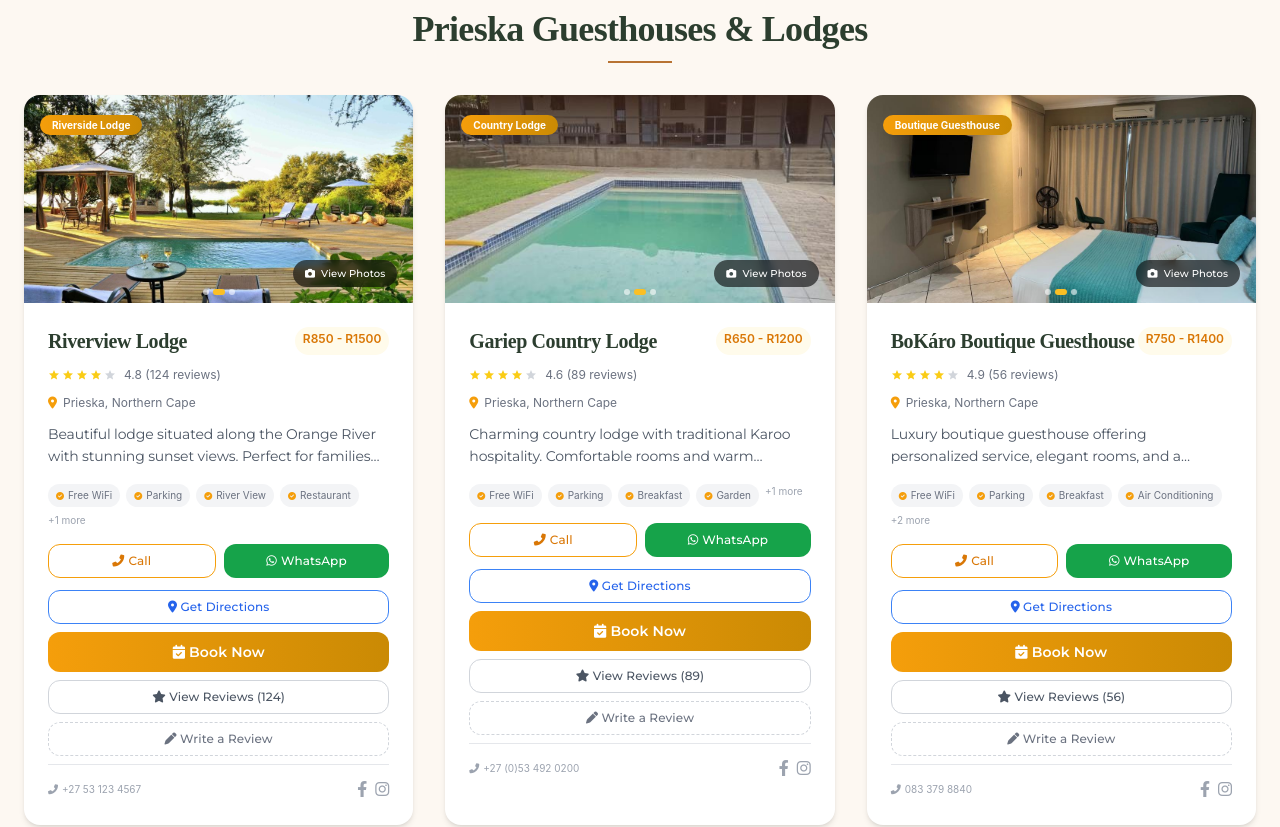
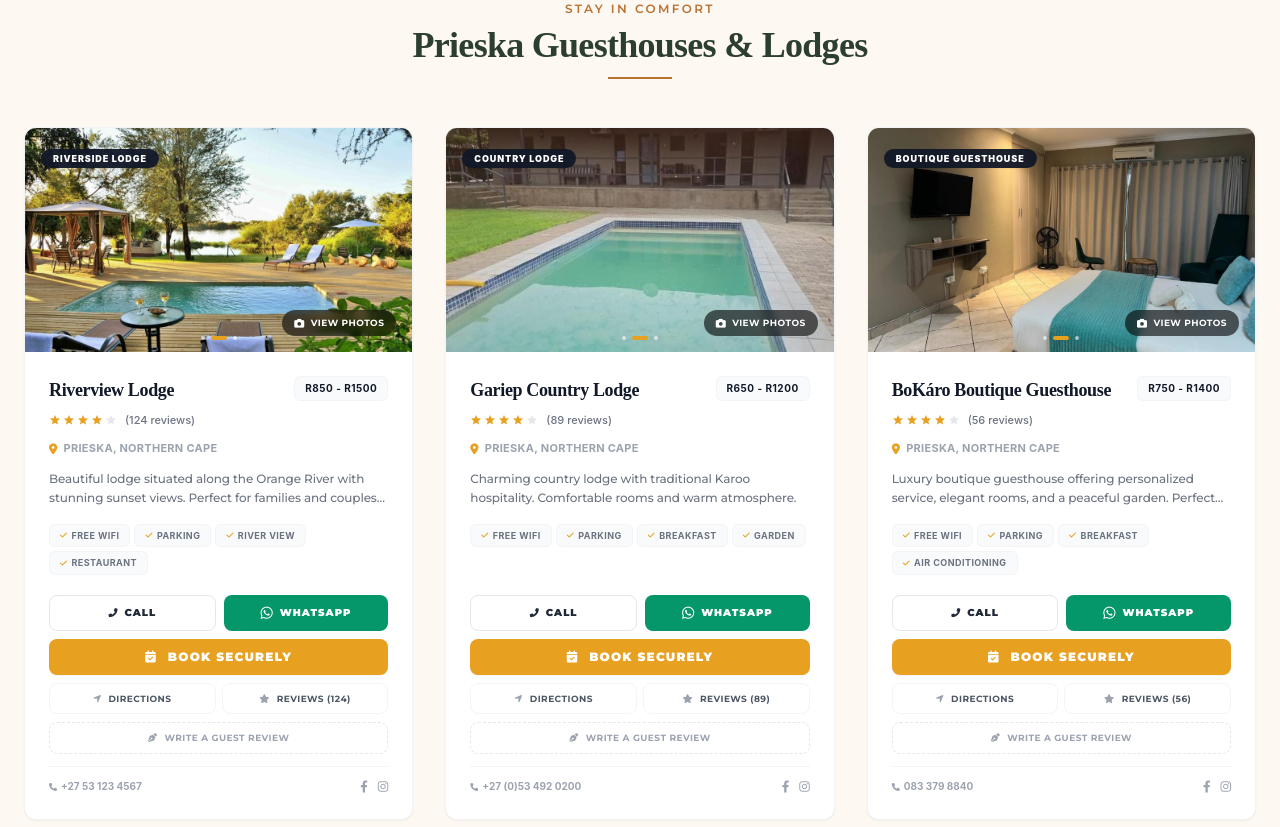
Before and after one commit to MondeNel/prieska-tourism, a React (Vite) app in the folder prieska-tourism/: page / in a window 1280 px wide. Shown: the part 5823-6650 px from the top of the page. Built offline with nearby package versions, Linux system fonts and the light colour scheme; the HTML template or start-up script is replaced by a standard one.

Commit message:
style(stay): unify accommodation actions block into clear micro-button layouts and patch directions link

```diff
--- a/prieska-tourism/src/components/Accommodation.jsx
+++ b/prieska-tourism/src/components/Accommodation.jsx
@@ -10,7 +10,7 @@ const StarRating = ({ rating, size = '3' }) => {
   return (
     <div className="flex gap-0.5">
       {[1, 2, 3, 4, 5].map((star) => (
-        <svg key={star} className={`${sizeClass} ${star <= rating ? 'text-yellow-400' : 'text-gray-300'}`} fill="currentColor" viewBox="0 0 24 24">
+        <svg key={star} className={`${sizeClass} ${star <= rating ? 'text-[#E8A020]' : 'text-gray-200'}`} fill="currentColor" viewBox="0 0 24 24">
           <path d="M12 17.27L18.18 21l-1.64-7.03L22 9.24l-7.19-.61L12 2 9.19 8.63 2 9.24l5.46 4.73L5.82 21z"/>
         </svg>
       ))}
@@ -21,25 +21,28 @@ const StarRating = ({ rating, size = '3' }) => {
 const ImageCarousel = ({ images, onOpenGallery }) => {
   const [currentIndex, setCurrentIndex] = useState(0);
   const [isHovered, setIsHovered] = useState(false);
+
   useEffect(() => {
     if (!images?.length) return;
     let interval;
     if (!isHovered) interval = setInterval(() => setCurrentIndex(prev => (prev + 1) % images.length), 4000);
     return () => clearInterval(interval);
   }, [images, isHovered]);
-  const goToSlide = (idx) => setCurrentIndex(idx);
+
   const next = (e) => { e.stopPropagation(); setCurrentIndex((prev) => (prev + 1) % images.length); };
   const prev = (e) => { e.stopPropagation(); setCurrentIndex((prev) => (prev - 1 + images.length) % images.length); };
-  if (!images?.length) return <div className="relative h-52 bg-gray-200 flex items-center justify-center">No images</div>;
+
+  if (!images?.length) return <div className="relative h-56 bg-gray-100 flex items-center justify-center text-xs text-gray-400">No images available</div>;
+
   return (
-    <div className="relative h-52 overflow-hidden cursor-pointer group/carousel" onMouseEnter={() => setIsHovered(true)} onMouseLeave={() => setIsHovered(false)} onClick={onOpenGallery}>
-      <img src={images[currentIndex]} alt="Slide" className="w-full h-full object-cover transition-transform duration-500 group-hover/carousel:scale-105" />
+    <div className="relative h-56 overflow-hidden cursor-pointer group/carousel" onMouseEnter={() => setIsHovered(true)} onMouseLeave={() => setIsHovered(false)} onClick={onOpenGallery}>
+      <img src={images[currentIndex]} alt="Accommodation workspace" className="w-full h-full object-cover transition-transform duration-700 ease-out group-hover/carousel:scale-105" />
       {images.length > 1 && (
         <>
-          <button onClick={prev} className="absolute left-2 top-1/2 -translate-y-1/2 bg-black/50 text-white rounded-full w-6 h-6 flex items-center justify-center text-xs opacity-0 group-hover/carousel:opacity-100 transition">‹</button>
-          <button onClick={next} className="absolute right-2 top-1/2 -translate-y-1/2 bg-black/50 text-white rounded-full w-6 h-6 flex items-center justify-center text-xs opacity-0 group-hover/carousel:opacity-100 transition">›</button>
-          <div className="absolute bottom-2 left-1/2 -translate-x-1/2 flex gap-1">
-            {images.map((_, idx) => <button key={idx} onClick={(e) => { e.stopPropagation(); goToSlide(idx); }} className={`w-1.5 h-1.5 rounded-full transition-all ${idx === currentIndex ? 'bg-amber-400 w-3' : 'bg-white/60'}`} />)}
+          <button onClick={prev} className="absolute left-3 top-1/2 -translate-y-1/2 bg-white/90 backdrop-blur-xs text-gray-900 rounded-full w-7 h-7 flex items-center justify-center shadow-sm opacity-0 group-hover/carousel:opacity-100 transition duration-300 font-bold">‹</button>
+          <button onClick={next} className="absolute right-3 top-1/2 -translate-y-1/2 bg-white/90 backdrop-blur-xs text-gray-900 rounded-full w-7 h-7 flex items-center justify-center shadow-sm opacity-0 group-hover/carousel:opacity-100 transition duration-300 font-bold">›</button>
+          <div className="absolute bottom-3 left-1/2 -translate-x-1/2 flex gap-1.5 z-10">
+            {images.map((_, idx) => <button key={idx} onClick={(e) => { e.stopPropagation(); setCurrentIndex(idx); }} className={`h-1 rounded-full transition-all duration-300 ${idx === currentIndex ? 'bg-[#E8A020] w-4' : 'bg-white/60 w-1'}`} />)}
           </div>
         </>
       )}
@@ -73,57 +76,118 @@ const Accommodation = () => {
   const toggleReviews = (id) => setVisibleReviews(prev => ({ ...prev, [id]: !prev[id] }));
   const getDirections = (name) => window.open(`https://www.google.com/maps/search/?api=1&query=${encodeURIComponent(name + ' Prieska')}`, '_blank');
 
-  if (loading) return <div className="grid grid-cols-1 md:grid-cols-2 lg:grid-cols-3 gap-8 animate-pulse">Loading...</div>;
+  if (loading) return <div className="max-w-7xl mx-auto px-4 py-20 grid grid-cols-1 md:grid-cols-3 gap-8 animate-pulse">Loading fine accommodations...</div>;
 
   return (
     <>
-      <div id="accommodation" className="container mx-auto px-6 py-20">
+      <div id="stay" className="max-w-7xl mx-auto px-4 sm:px-6 py-20 sm:py-24 border-b border-gray-100">
         <SectionTitle subtitle="STAY IN COMFORT" title="Prieska Guesthouses & Lodges" />
-        <div className="grid grid-cols-1 md:grid-cols-2 lg:grid-cols-3 gap-8">
+
+        <div className="grid grid-cols-1 md:grid-cols-2 lg:grid-cols-3 gap-8 mt-12">
           {accommodations.map(place => (
-            <div key={place.id} className="bg-white rounded-2xl overflow-hidden shadow-md hover:shadow-2xl hover:-translate-y-2 transition-all duration-300 group">
+            <div key={place.id} className="bg-white rounded-xl overflow-hidden shadow-sm hover:shadow-xl transition-all duration-300 flex flex-col h-full border border-gray-100">
+
               <div className="relative">
                 <ImageCarousel images={place.images} onOpenGallery={() => openGallery(place)} />
-                <div className="absolute top-4 left-4 z-10"><span className="bg-gradient-to-r from-amber-500 to-yellow-600 text-white text-[10px] font-bold px-3 py-1 rounded-full shadow-lg">{place.type}</span></div>
-                <button onClick={() => openGallery(place)} className="absolute bottom-4 right-4 z-10 bg-black/60 backdrop-blur-sm text-white text-[10px] px-3 py-1.5 rounded-full flex items-center gap-1.5 hover:bg-black/80 transition">
-                  <i className="fas fa-camera"></i> View Photos
+                <div className="absolute top-4 left-4 z-10">
+                  <span className="bg-gray-900/95 backdrop-blur-sm text-white text-[9px] font-black px-3 py-1 rounded-full uppercase tracking-widest shadow-sm">
+                    {place.type}
+                  </span>
+                </div>
+                <button onClick={() => openGallery(place)} className="absolute bottom-4 right-4 z-10 bg-black/60 backdrop-blur-sm text-white text-[9px] font-bold px-3 py-1.5 rounded-full flex items-center gap-1.5 hover:bg-black/80 transition-colors uppercase tracking-wider">
+                  <i className="fas fa-camera text-[10px]"></i> View Photos
                 </button>
               </div>
-              <div className="p-6">
-                <div className="flex justify-between mb-3"><h3 className="text-xl font-serif font-bold text-[#2C3E2F] group-hover:text-[#B87333] transition">{place.name}</h3><span className="text-amber-600 font-semibold text-xs bg-amber-50 px-2 py-1 rounded-full">{place.priceRange}</span></div>
-                <div className="flex items-center gap-2 mb-3"><StarRating rating={place.rating} /><span className="text-xs text-gray-500">{place.rating} ({place.reviewCount} reviews)</span></div>
-                <div className="flex items-center text-gray-500 text-xs mb-3"><i className="fas fa-map-marker-alt text-amber-500 mr-1.5"></i>Prieska, Northern Cape</div>
-                <p className="text-gray-600 text-sm leading-relaxed mb-4 line-clamp-2">{place.description}</p>
-                <div className="flex flex-wrap gap-1.5 mb-4">
-                  {place.features?.slice(0,4).map((feat,i) => <span key={i} className="inline-flex items-center gap-1 text-[10px] text-gray-500 bg-gray-100 px-2 py-1 rounded-full"><i className="fas fa-check-circle text-amber-500 text-[8px]"></i>{feat}</span>)}
-                  {place.features?.length > 4 && <span className="text-[10px] text-gray-400">+{place.features.length-4} more</span>}
+
+              <div className="p-6 flex flex-col flex-grow justify-between">
+                <div>
+                  <div className="flex items-start justify-between gap-2 mb-2">
+                    <h3 className="text-lg font-serif font-bold text-gray-900 line-clamp-1">{place.name}</h3>
+                    <span className="text-gray-900 font-bold text-[10px] tracking-wider bg-gray-50 border border-gray-100 px-2.5 py-1 rounded-md shrink-0">
+                      {place.priceRange}
+                    </span>
                   </div>
-                <div className="flex gap-2 mb-3">
-                  <button onClick={() => window.location.href=`tel:${place.contact}`} className="flex-1 border border-amber-500 text-amber-600 hover:bg-amber-500 hover:text-white py-2 rounded-xl text-xs font-medium flex justify-center items-center gap-1"><i className="fas fa-phone-alt"></i>Call</button>
-                  <button onClick={() => openWhatsApp(place.whatsapp)} className="flex-1 bg-green-600 text-white hover:bg-green-700 py-2 rounded-xl text-xs font-medium flex justify-center items-center gap-1"><i className="fab fa-whatsapp"></i>WhatsApp</button>
+
+                  <div className="flex items-center gap-2 mb-3">
+                    <StarRating rating={place.rating} />
+                    <span className="text-[11px] text-gray-500 font-medium">({place.reviewCount} reviews)</span>
                   </div>
-                <button onClick={() => getDirections(place.name)} className="w-full border border-blue-500 text-blue-600 py-2 rounded-xl text-xs font-medium hover:bg-blue-50 transition mb-2">
-                  <i className="fas fa-location-dot"></i> Get Directions
+
+                  <div className="flex items-center text-gray-400 text-[11px] font-bold tracking-wide uppercase mb-3">
+                    <i className="fas fa-map-marker-alt text-[#E8A020] mr-1.5"></i>Prieska, Northern Cape
+                  </div>
+
+                  <p className="text-xs text-gray-500 leading-relaxed font-medium mb-4 line-clamp-2">{place.description}</p>
+
+                  <div className="flex flex-wrap gap-1 mb-5">
+                    {place.features?.slice(0, 4).map((feat, i) => (
+                      <span key={i} className="inline-flex items-center gap-1 text-[9px] font-bold uppercase tracking-wider text-gray-500 bg-gray-50 border border-gray-100 px-2.5 py-1 rounded-md">
+                        <i className="fas fa-check text-[#E8A020] text-[8px]"></i>{feat}
+                      </span>
+                    ))}
+                  </div>
+                </div>
+
+                <div>
+                  {/* Comm Channel Rows */}
+                  <div className="flex gap-2 mb-2">
+                    <button onClick={() => window.location.href=`tel:${place.contact}`} className="flex-1 border border-gray-200 text-gray-800 hover:bg-gray-50 py-2 rounded-lg text-[10px] font-black uppercase tracking-widest flex justify-center items-center gap-1.5 transition-colors">
+                      <i className="fas fa-phone-alt text-[9px]"></i> Call
                     </button>
-                <button onClick={() => openBooking(place)} className="w-full bg-gradient-to-r from-amber-500 to-yellow-600 text-white py-2.5 rounded-xl text-sm font-semibold hover:shadow-lg transition mb-2">
-                  <i className="fas fa-calendar-check"></i> Book Now
+                    <button onClick={() => openWhatsApp(place.whatsapp)} className="flex-1 bg-emerald-600 hover:bg-emerald-700 text-white py-2 rounded-lg text-[10px] font-black uppercase tracking-widest flex justify-center items-center gap-1.5 transition-all shadow-xs">
+                      <i className="fab fa-whatsapp text-sm"></i> WhatsApp
                     </button>
-                <button onClick={() => toggleReviews(place.id)} className="w-full border border-gray-300 text-gray-600 py-2 rounded-xl text-xs font-medium hover:border-amber-400 hover:text-amber-600 transition mb-2">
-                  <i className="fas fa-star"></i> View Reviews ({place.reviewCount})
+                  </div>
+
+                  {/* Primary Call to Action Controls */}
+                  <button onClick={() => openBooking(place)} className="w-full bg-[#E8A020] hover:bg-gray-900 text-white py-2.5 rounded-lg text-xs font-black uppercase tracking-widest transition-all shadow-sm duration-300 mb-2">
+                    <i className="fas fa-calendar-check mr-1.5"></i> Book Securely
                   </button>
+
+                  {/* Utility Sub-actions Grouped together */}
+                  <div className="grid grid-cols-2 gap-1.5 mb-2">
+                    <button onClick={() => getDirections(place.name)} className="border border-gray-100 hover:border-gray-300 text-gray-600 py-2 rounded-lg text-[9px] font-bold uppercase tracking-wider transition-colors">
+                      <i className="fas fa-location-arrow mr-1 text-gray-400"></i> Directions
+                    </button>
+                    <button onClick={() => toggleReviews(place.id)} className="border border-gray-100 hover:border-gray-300 text-gray-600 py-2 rounded-lg text-[9px] font-bold uppercase tracking-wider transition-colors">
+                      <i className="fas fa-star mr-1 text-gray-400"></i> Reviews ({place.reviewCount})
+                    </button>
+                  </div>
+
+                  {/* Review Context Display Panels */}
                   {visibleReviews[place.id] && (
-                  <div className="mb-3 space-y-2">
-                    {place.reviews?.length ? place.reviews.map(r => <div key={r.id} className="bg-gray-50 p-3 rounded-lg border-l-2 border-amber-400"><div className="flex justify-between"><span className="text-xs font-semibold">{r.user}</span><StarRating rating={r.rating} size="2.5" /></div><p className="text-[10px] mt-1 text-gray-600">{r.text}</p><p className="text-[8px] text-gray-400 mt-1">{r.date}</p></div>) : <p className="text-center text-[10px] text-gray-500">No reviews yet.</p>}
+                    <div className="my-3 space-y-2 max-h-40 overflow-y-auto pr-1 scrollbar-none transition-all">
+                      {place.reviews?.length ? place.reviews.map(r => (
+                        <div key={r.id} className="bg-gray-50 p-3 rounded-lg border-l-2 border-[#E8A020]">
+                          <div className="flex justify-between items-center mb-1">
+                            <span className="text-[10px] font-bold text-gray-900">{r.user}</span>
+                            <StarRating rating={r.rating} size="2.5" />
+                          </div>
+                          <p className="text-[11px] text-gray-500 leading-relaxed font-medium">{r.text}</p>
+                          <p className="text-[8px] text-gray-400 font-bold uppercase tracking-wider mt-1">{r.date}</p>
+                        </div>
+                      )) : <p className="text-center text-[10px] text-gray-400 font-bold py-2">No reviews yet.</p>}
                     </div>
                   )}
-                <button onClick={() => openReview(place)} className="w-full border border-dashed border-gray-300 text-gray-500 py-2 rounded-xl text-xs font-medium hover:border-amber-400 hover:text-amber-600 transition mb-2">
-                  <i className="fas fa-pen"></i> Write a Review
+
+                  <button onClick={() => openReview(place)} className="w-full border border-dashed border-gray-200 text-gray-400 hover:text-gray-600 hover:border-gray-400 py-2 rounded-lg text-[9px] font-bold uppercase tracking-wider transition-all">
+                    <i className="fas fa-pen-nib mr-1"></i> Write a Guest Review
                   </button>
-                <div className="flex justify-between items-center pt-3 border-t"><span className="text-[10px] text-gray-400"><i className="fas fa-phone-alt mr-1"></i>{place.contact}</span><div className="flex gap-2">{place.facebook && <a href={place.facebook} className="text-gray-400 hover:text-blue-600"><i className="fab fa-facebook-f"></i></a>}{place.instagram && <a href={place.instagram} className="text-gray-400 hover:text-pink-600"><i className="fab fa-instagram"></i></a>}</div></div>
+
+                  <div className="flex justify-between items-center pt-3 mt-3 border-t border-gray-100">
+                    <span className="text-[10px] text-gray-400 font-bold"><i className="fas fa-phone text-[8px] mr-1"></i>{place.contact}</span>
+                    <div className="flex gap-2.5">
+                      {place.facebook && <a href={place.facebook} target="_blank" rel="noreferrer" className="text-gray-400 hover:text-blue-600 transition-colors text-xs"><i className="fab fa-facebook-f"></i></a>}
+                      {place.instagram && <a href={place.instagram} target="_blank" rel="noreferrer" className="text-gray-400 hover:text-pink-600 transition-colors text-xs"><i className="fab fa-instagram"></i></a>}
+                    </div>
+                  </div>
+                </div>
+
               </div>
             </div>
           ))}
         </div>
+
         <GalleryModal isOpen={galleryOpen} onClose={() => setGalleryOpen(false)} images={selectedAccommodation?.images || []} title={selectedAccommodation?.name || ''} />
         <AddReviewModal isOpen={reviewOpen} onClose={() => setReviewOpen(false)} accommodation={selectedAccommodation} />
         <AccommodationBookingModal isOpen={bookingOpen} onClose={() => setBookingOpen(false)} guesthouse={selectedAccommodation} />
```
Lines whose indentation alone changed are shown as unchanged.
